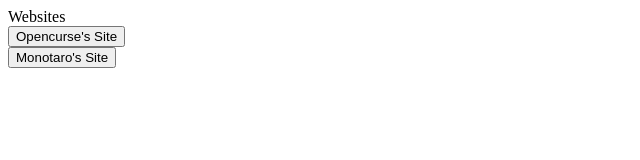
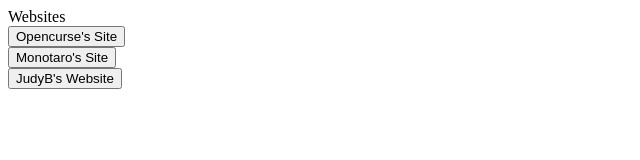
Before and after one commit to OddoInc/FriendPages, a plain HTML site: page websites/index.html in a window 1280 px wide. Shown: the whole page, without its empty margins (0-640 px from the left). Drawn offline with Linux system fonts and the light colour scheme.

Commit message:
Update index.html

```diff
--- a/websites/index.html
+++ b/websites/index.html
@@ -9,6 +9,8 @@
 <a href="https://oddoinc.github.io/FriendPages/site/opencurse/"><button>Opencurse's Site</button></a>
 <br>
   <a href="https://oddoinc.github.io/FriendPages/site/monotaro/"><button>Monotaro's Site</button></a>
+  <br>
+  <a href="https://oddoinc.github.io/FriendPages/site/judyb/"><button>JudyB's Website</button></a>
   </div>
 </div>
 </body>
```
